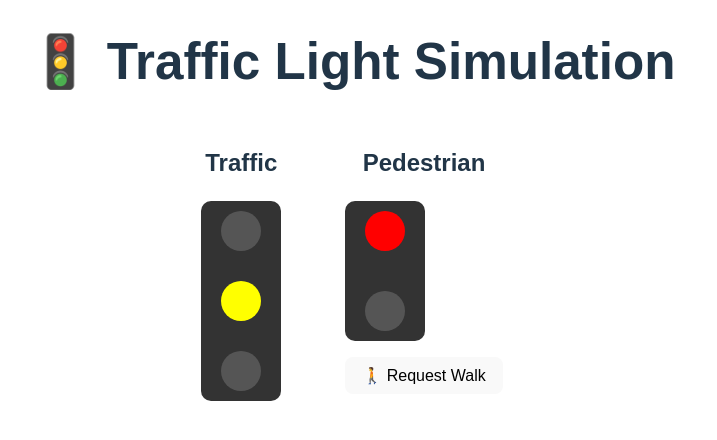
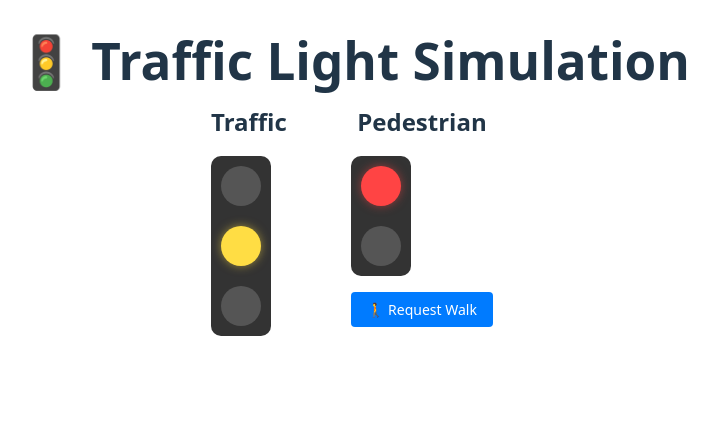
Before and after one commit to HarrisSidiropoulos/traffic-lights-app, a React (Vite) app: page / in a window 1280 px wide. Shown: the top 440 px of the page, without its empty margins (288-1005 px from the left). Built offline with nearby package versions, Linux system fonts and the light colour scheme.

Commit message:
refactor: improve CSS styles for traffic lights and pedestrian button with consistent properties

```diff
--- a/src/App.css
+++ b/src/App.css
@@ -1,18 +1,20 @@
-/* Pedestrian button styles */
-.pedestrian-btn {
-  margin-top: 1rem;
-  padding: 0.5rem 1rem;
+* {
+  box-sizing: border-box;
 }
+
 .app {
-  font-family: sans-serif;
+  font-family: system-ui, -apple-system, sans-serif;
   text-align: center;
   margin-top: 2rem;
+  transform: translateZ(0);
+  will-change: auto;
 }
 
 .lights-container {
   display: flex;
   justify-content: center;
   gap: 4rem;
+  contain: layout style;
 }
 
 .traffic-light,
@@ -24,6 +26,8 @@
   display: flex;
   flex-direction: column;
   justify-content: space-between;
+  transform: translateZ(0);
+  backface-visibility: hidden;
 }
 
 .traffic-light {
@@ -39,28 +43,65 @@
   height: 40px;
   border-radius: 50%;
   margin: 0 auto;
+  transition: background-color 0.15s ease-out;
+  will-change: background-color;
+  transform: translateZ(0);
 }
 
 .light.inactive {
-  background: #555;
+  background-color: #555;
 }
 
 .light.red {
-  background: red;
+  background-color: #ff4444;
+  box-shadow: 0 0 10px rgba(255, 68, 68, 0.5);
 }
 
 .light.yellow {
-  background: yellow;
+  background-color: #ffdd44;
+  box-shadow: 0 0 10px rgba(255, 221, 68, 0.5);
 }
 
 .light.green {
-  background: green;
+  background-color: #44ff44;
+  box-shadow: 0 0 10px rgba(68, 255, 68, 0.5);
 }
 
 .light.walk {
-  background: green;
+  background-color: #44ff44;
+  box-shadow: 0 0 10px rgba(68, 255, 68, 0.5);
 }
 
 .light.dontWalk {
-  background: red;
+  background-color: #ff4444;
+  box-shadow: 0 0 10px rgba(255, 68, 68, 0.5);
 }
+
+.pedestrian-btn {
+  margin-top: 1rem;
+  padding: 0.5rem 1rem;
+  border: none;
+  border-radius: 4px;
+  background-color: #007bff;
+  color: white;
+  cursor: pointer;
+  font-size: 14px;
+  transition: background-color 0.15s ease-out, transform 0.1s ease-out;
+  transform: translateZ(0);
+  will-change: background-color, transform;
+}
+
+.pedestrian-btn:hover {
+  background-color: #0056b3;
+  transform: translateY(-1px);
+}
+
+.pedestrian-btn:active {
+  transform: translateY(0);
+}
+
+h1,
+h2 {
+  margin: 0 0 1rem 0;
+  contain: layout style;
+}
```
